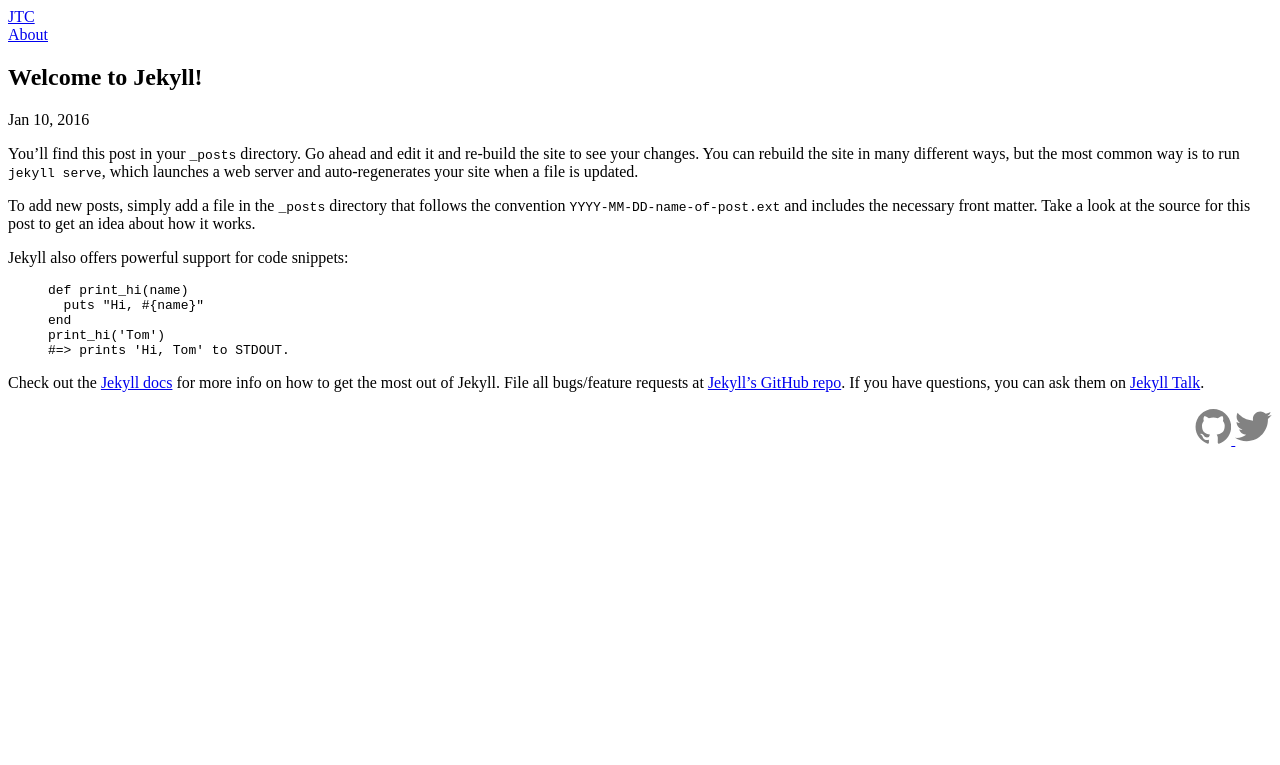
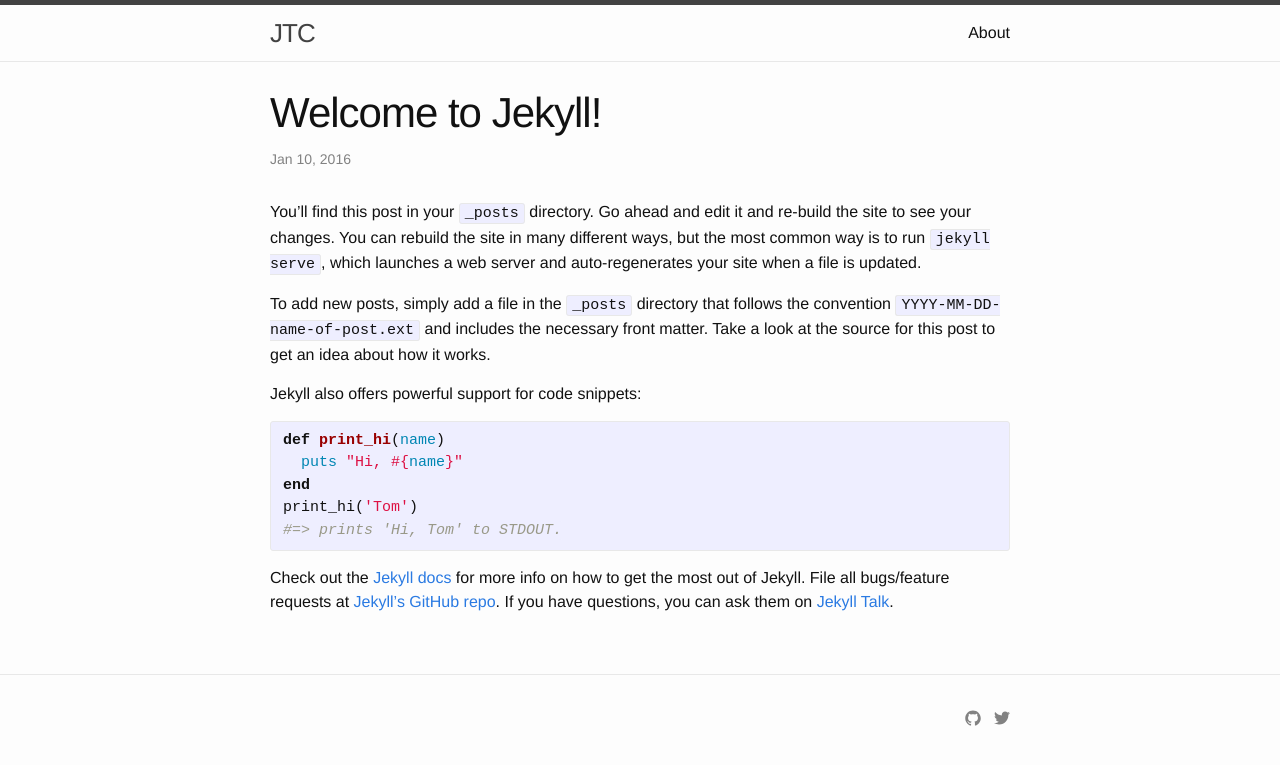
Before and after one commit to reubenmc/jtcohen6.github.io, a Jekyll site: the page built from _posts/2016-01-10-welcome-to-jekyll.markdown, in a window 1280 px wide. Shown: the top 765 px of the page. Built offline with Jekyll 4.4.1, drawn with Linux system fonts in a browser that asks for light colours.

Commit message:
progress.5

```diff
--- a/_includes/footer.html
+++ b/_includes/footer.html
@@ -11,6 +11,7 @@
           {% endif %}
 
           {% if site.twitter_username %}
+          <span>&nbsp;</span>
           <span>
             {% include icon-twitter.html username=site.twitter_username %}
           </span>
--- /dev/null
+++ b/css/main.scss
@@ -0,0 +1,52 @@
+---
+---
+@charset "utf-8";
+
+
+
+// Our variables
+$base-font-family: "Helvetica Neue", Helvetica, Arial, sans-serif;
+$base-font-size:   16px;
+$base-font-weight: 400;
+$small-font-size:  $base-font-size * 0.875;
+$base-line-height: 1.5;
+
+$spacing-unit:     30px;
+
+$text-color:       #111;
+$background-color: #fdfdfd;
+$brand-color:      #2a7ae2;
+
+$grey-color:       #828282;
+$grey-color-light: lighten($grey-color, 40%);
+$grey-color-dark:  darken($grey-color, 25%);
+
+// Width of the content area
+$content-width:    800px;
+
+$on-palm:          600px;
+$on-laptop:        800px;
+
+
+
+// Use media queries like this:
+// @include media-query($on-palm) {
+//     .wrapper {
+//         padding-right: $spacing-unit / 2;
+//         padding-left: $spacing-unit / 2;
+//     }
+// }
+@mixin media-query($device) {
+    @media screen and (max-width: $device) {
+        @content;
+    }
+}
+
+
+
+// Import partials from `sass_dir` (defaults to `_sass`)
+@import
+        "base",
+        "layout",
+        "syntax-highlighting"
+;
```
